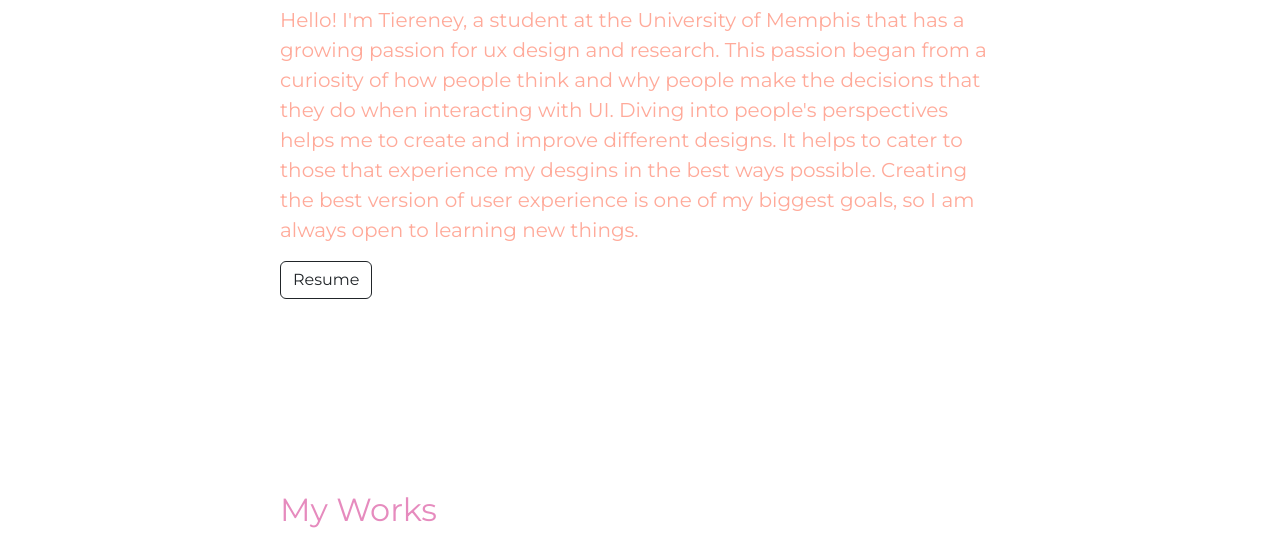
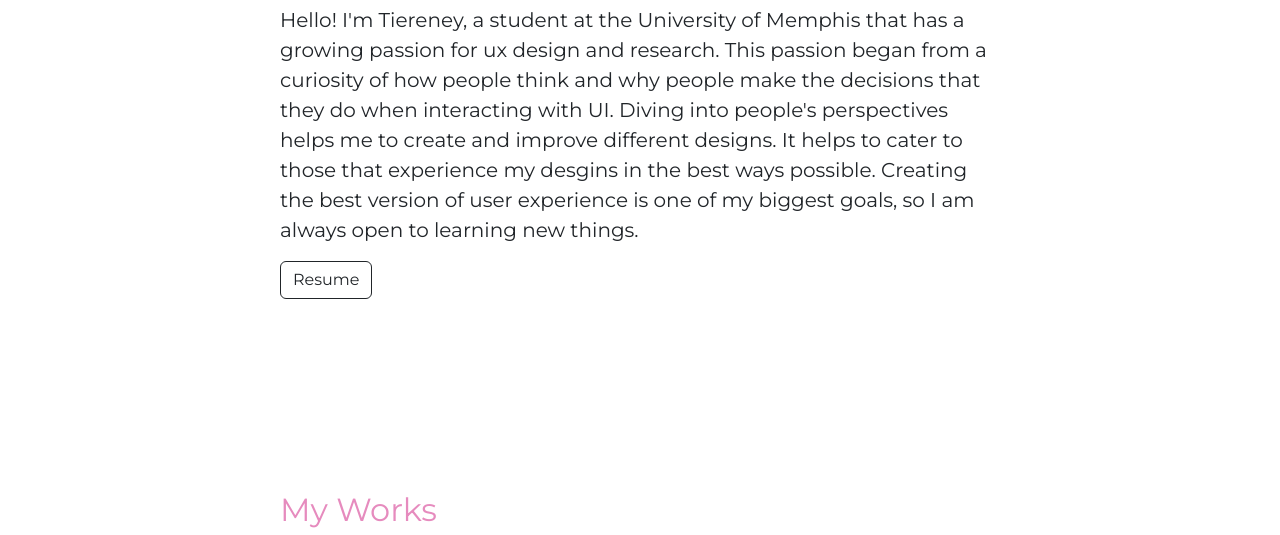
Before and after one commit to tjjcksn3/tjjcksn3.github.io, a plain HTML site: page index.html in a window 1280 px wide. Shown: the part 249-784 px from the top of the page. Drawn offline with nearby package versions, Linux system fonts and the light colour scheme.

Commit message:
1 file modified

```diff
--- a/assets/css/mystyle.css
+++ b/assets/css/mystyle.css
@@ -55,7 +55,7 @@ p {
 {
   font-family: 'Montserrat', sans-serif;
   font-weight: 800;
-  color: #FFAA9A
+
 }
 
 #button1
```
